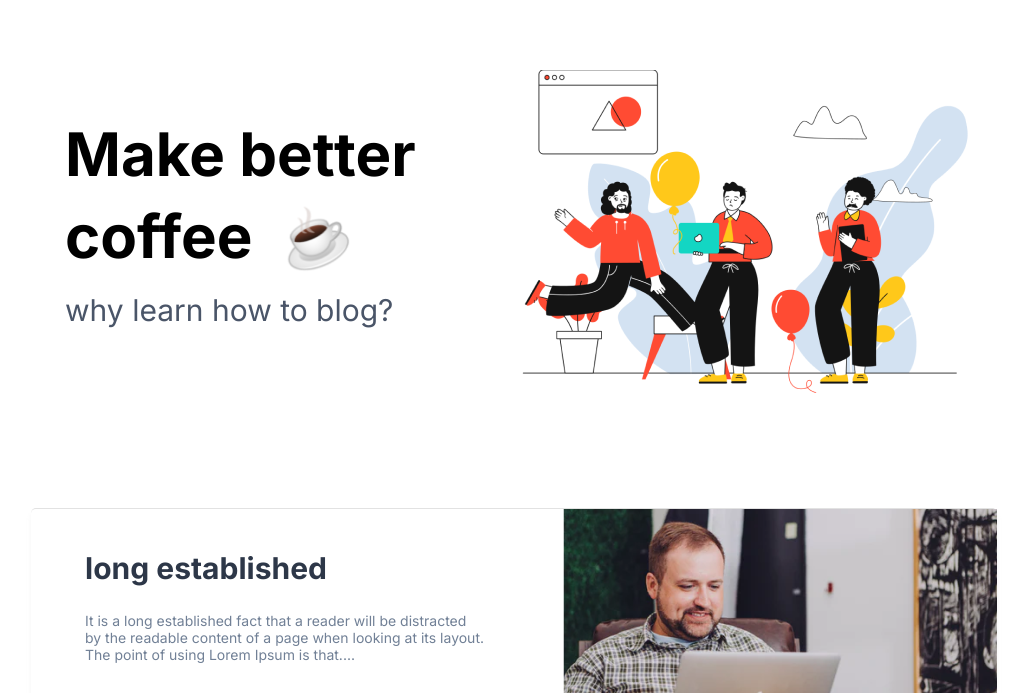
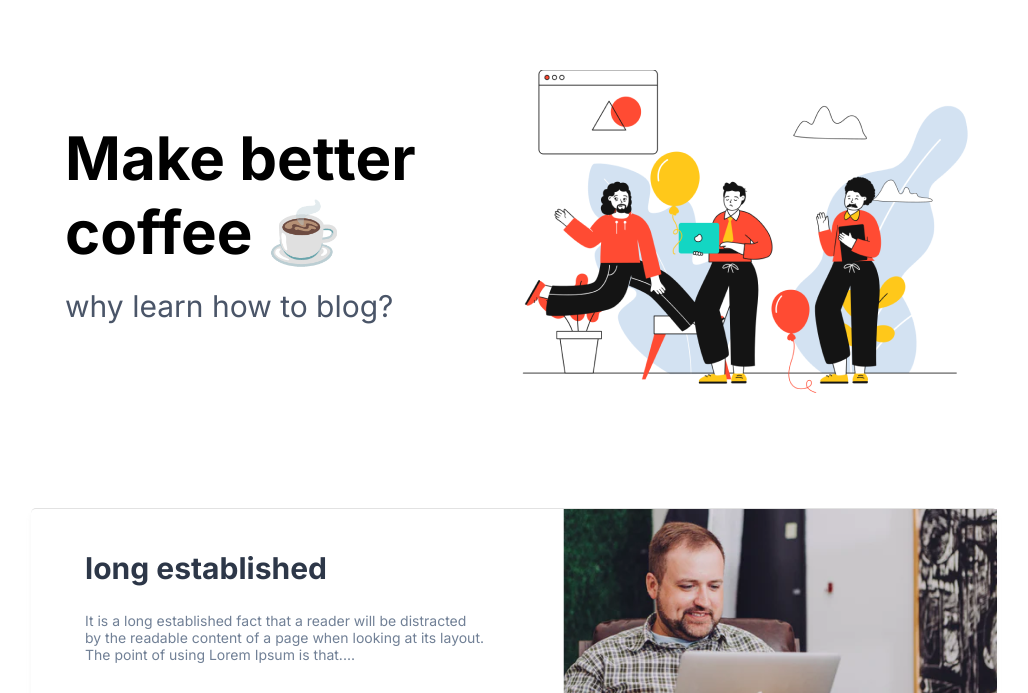
Before and after one commit to detperson/hw-module7-blog, a plain HTML site: page index.html in a window 1280 px wide. Shown: the part 93-786 px from the top of the page, without its empty margins (126-1154 px from the left). Drawn offline with Linux system fonts and the light colour scheme.

Commit message:
Replace coffee image by emoji

```diff
--- a/index.html
+++ b/index.html
@@ -55,10 +55,7 @@
                     <div class="main-block__container _container">
                         <div class="main-block__body">
                             <div class="main-block__boxtext">
-                                <h1 class="main-block__title">
-                                    Make better coffee
-                                    <img src="images/coffe-image.png" alt="чашка кофе" class="main-block__title-imgcoffee">
-                                </h1>
+                                <h1 class="main-block__title">Make better coffee ☕</h1>
                                 <div class="main-block__text">why learn how to blog?</div>
                             </div>
                             <div class="main-block__image">
```
Also changed, not shown: images/coffe-image.png (deleted).
